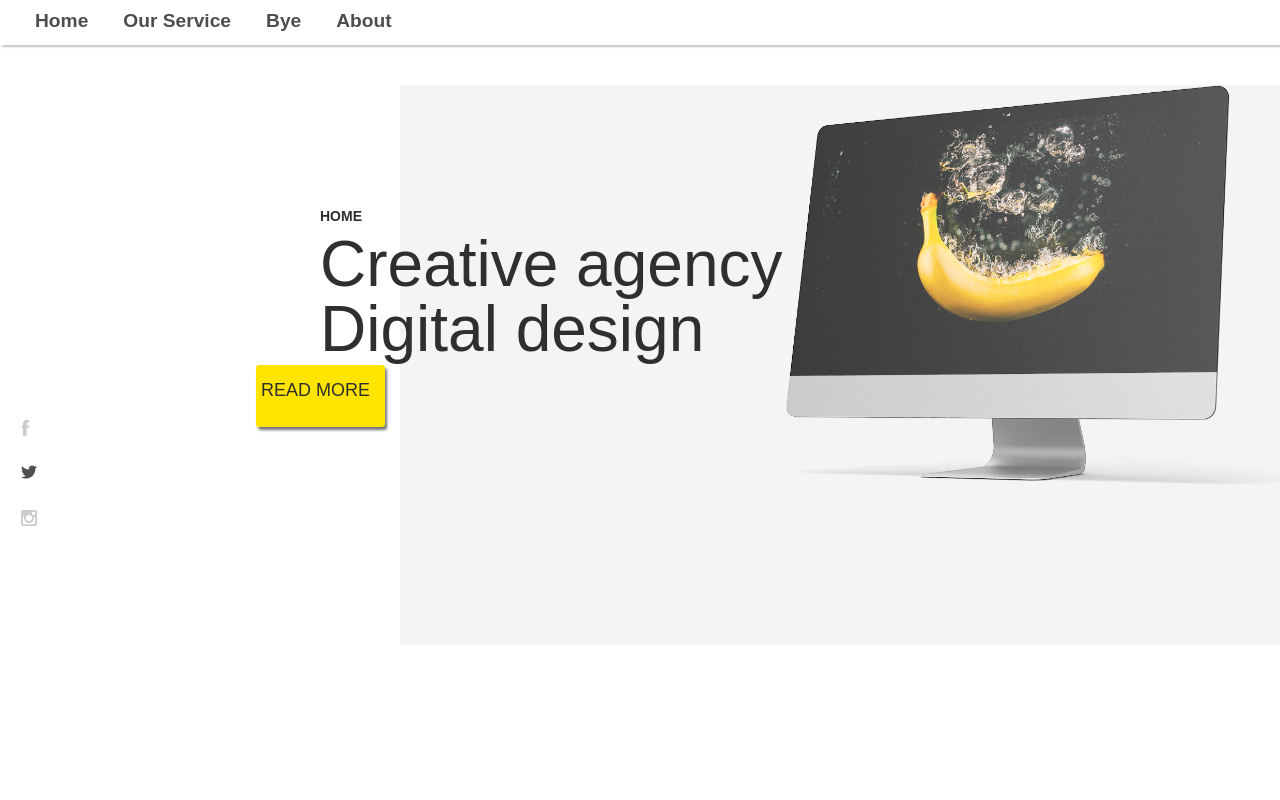
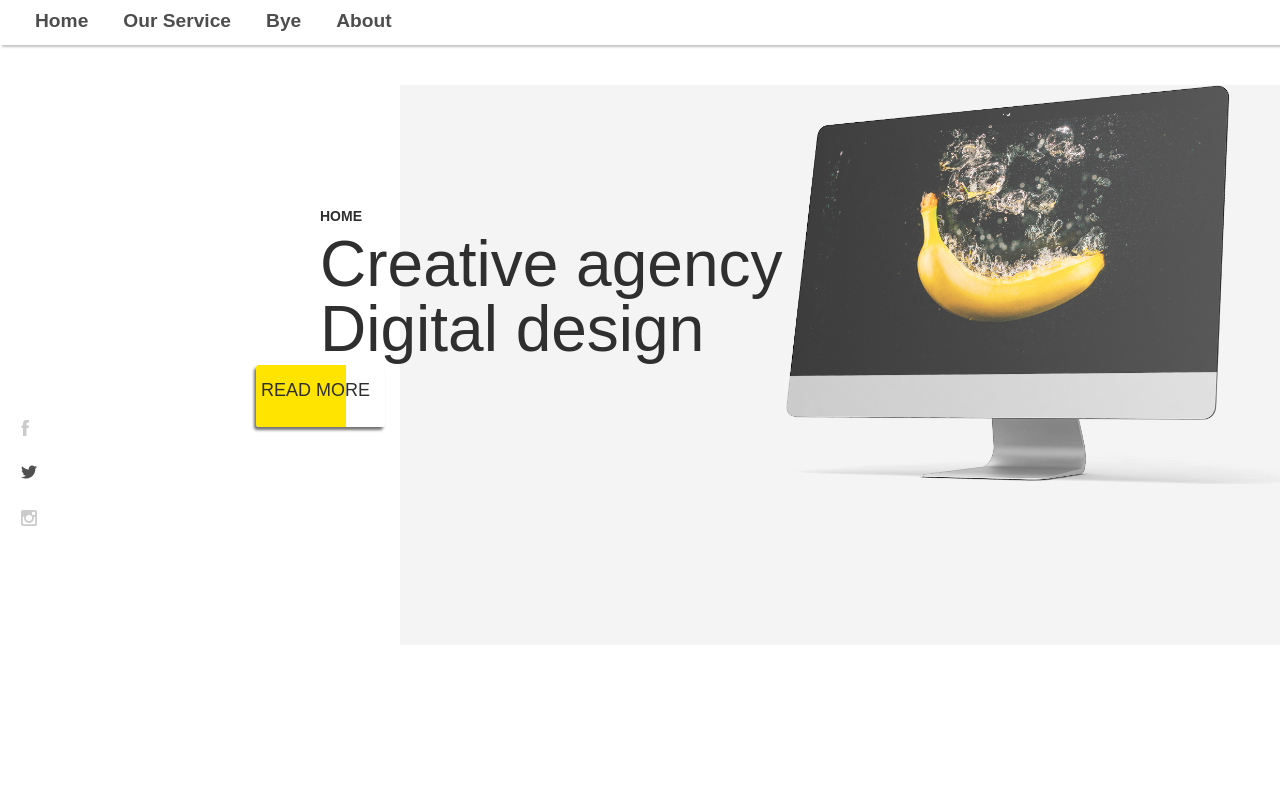
Before and after one commit to katrinkattt/react-app-yellow, a React (Create React App) app in the folder app-lending/yell-app/: page / in a window 1280 px wide. Shown: the top 800 px of the page. Built offline with nearby package versions, Linux system fonts and the light colour scheme.

Commit message:
btn setting

```diff
--- a/app-lending/yell-app/src/components/social.jsx
+++ b/app-lending/yell-app/src/components/social.jsx
@@ -20,7 +20,6 @@ export default class Social extends Component {
                     <a href="https://www.instagram.com/">
                         <img src={`${inst}`} alt=""/>
                     </a>
-
                 </div>
             </div>
         )
--- a/app-lending/yell-app/src/index.css
+++ b/app-lending/yell-app/src/index.css
@@ -121,10 +121,10 @@ a span {
   display: block;
   height: 47px;
   width: 119px;
-  background-color: #FFE400;
+  background: linear-gradient(to right, #FFE400 70%, #00000000 30%);
   position: absolute;
   border-radius: 3px;
-  box-shadow: #0000008e 2px 3px 3px;
+  box-shadow: #0000008e -2px 3px 3px;
   color: #2f2f2f;
   overflow: hidden;
   padding: 15px 5px 0 5px;
```
